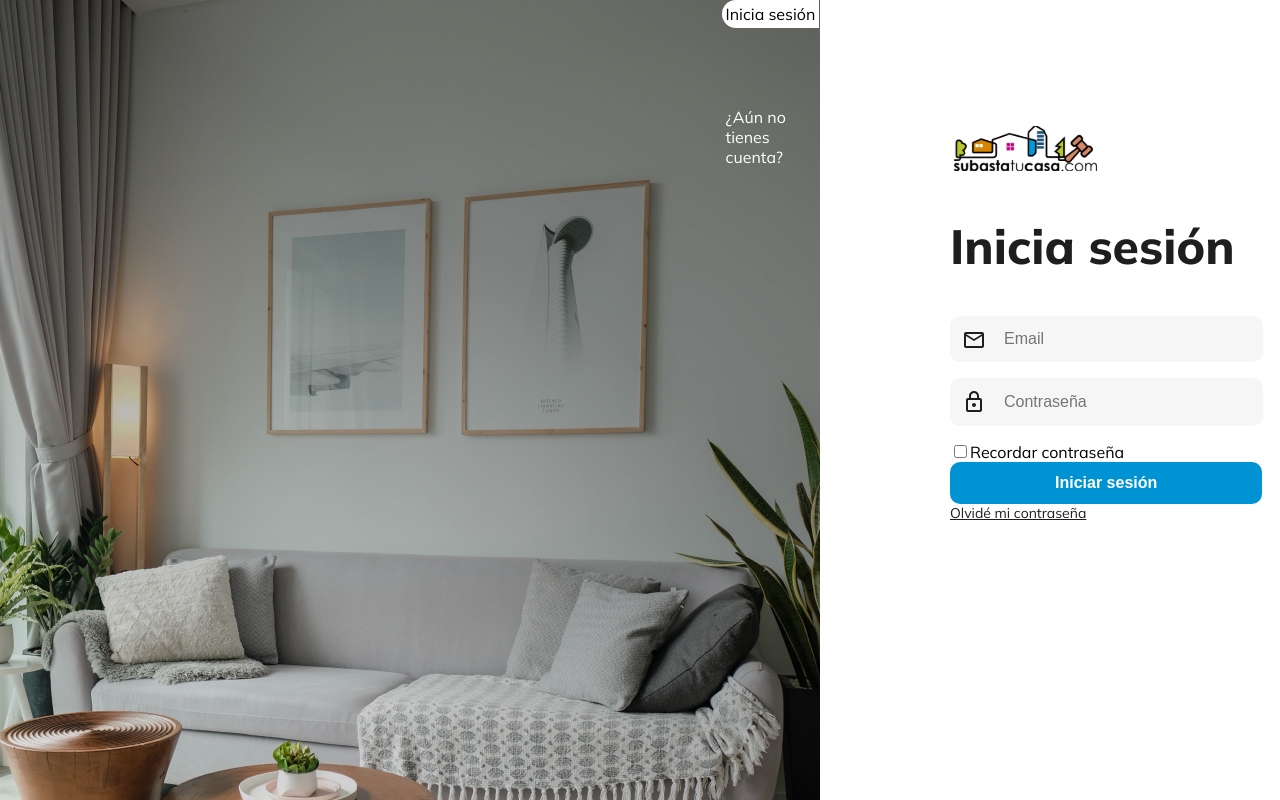
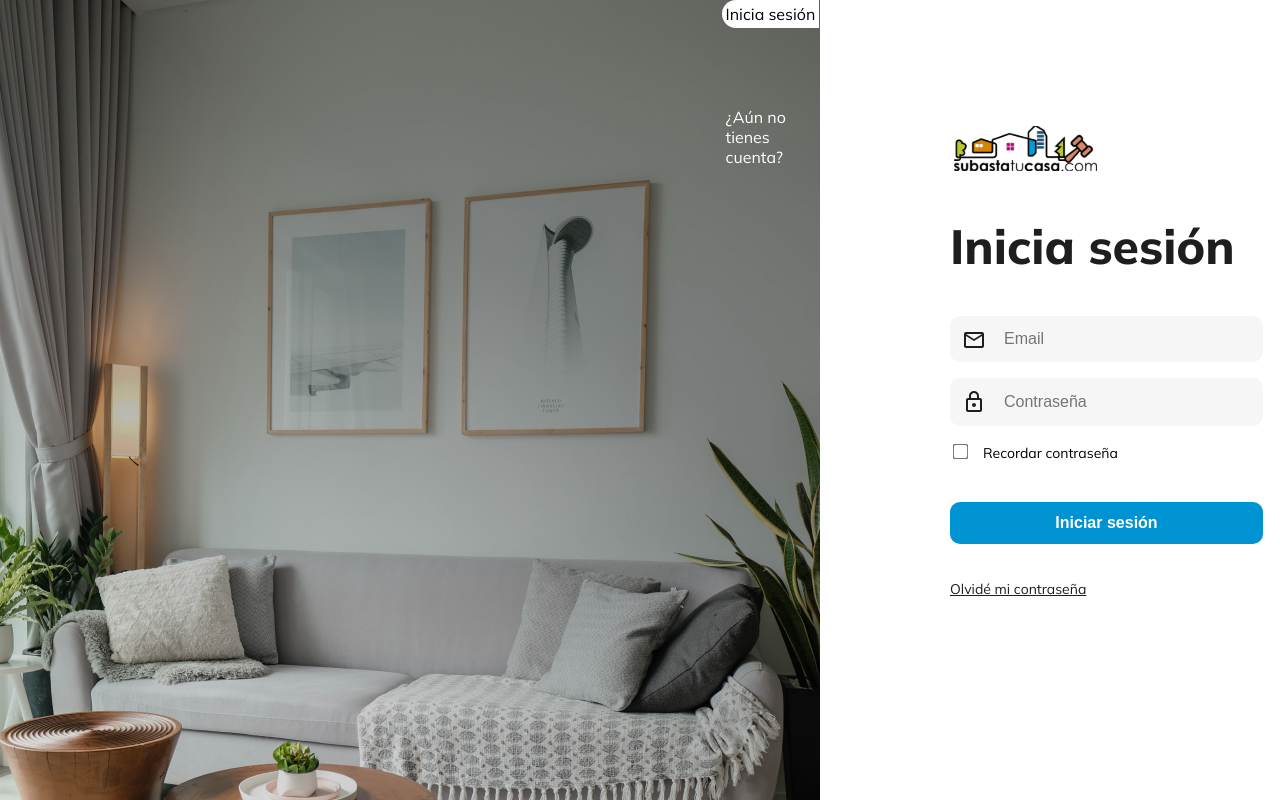
Before and after one commit to Ave-Mari/Cod1ng-Test, a React app: page /login in a window 1280 px wide. Shown: the top 800 px of the page. Built offline with nearby package versions, Linux system fonts and the light colour scheme; the HTML template or start-up script is replaced by a standard one.

Commit message:
add styles

```diff
--- a/src/components/Form/Form.scss
+++ b/src/components/Form/Form.scss
@@ -15,8 +15,8 @@ form {
 
     button {
         padding: 12px 105px;
+        margin-bottom: 36px;
         border-radius: 10px;
-        margin-right: 16px;
         background: #0093D3;
         border: none;
         color: #fff;
@@ -27,7 +27,6 @@ form {
 
     a {
         color: #1E1E1E;
-        font-weight: 400;
         font-size: 14px;
     }
 }
@@ -46,6 +45,7 @@ form {
     input {
         background: none;
         border: none;
+        width: 100%;
     }
 
     input:focus {
@@ -78,4 +78,18 @@ form {
 
 .checkbox-input {
     user-select: none;
+    font-size: 14px;
+
+    margin-bottom: 40px;
+
+    input {
+        accent-color: #0093D3;
+        margin-right: 16px;
+
+        transform: scale(1.2);
+        -ms-transform: scale(1.2);
+        -moz-transform: scale(1.2);
+        -webkit-transform: scale(1.2);
+        -o-transform: scale(1.2)
+    }
 }
```
